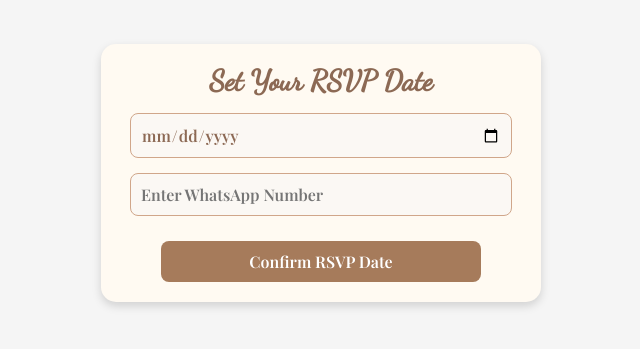
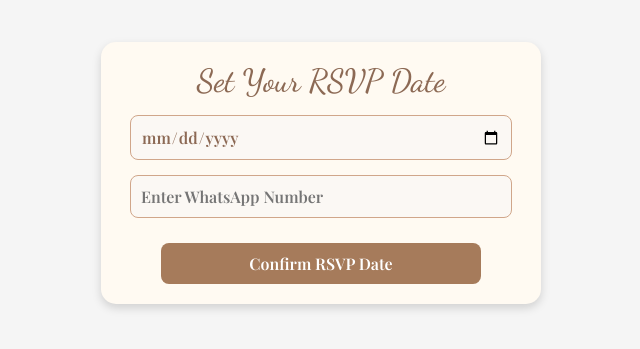
Before and after one commit to rasha1508/rsvp, a plain HTML site: page index.html in a window 1280 px wide. Shown: the part 227-576 px from the top of the page, without its empty margins (319-959 px from the left). Drawn offline with nearby package versions, Linux system fonts and the light colour scheme.

Commit message:
index.html

```diff
--- a/index.html
+++ b/index.html
@@ -32,11 +32,11 @@
 
     /* Title styling */
     .widget-title {
-      font-family: 'Dancing Script', cursive;
-      font-size: 1.8em;
       margin-bottom: 15px;
-      font-weight: bold;
-      color: #8c6954;
+      font-family: "Dancing Script", cursive;
+        font-size: 2em;
+        font-weight: 500;
+        color: #8c6954;
     }
 
     /* Input fields styling */
```
